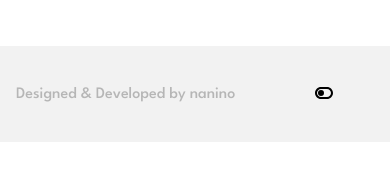
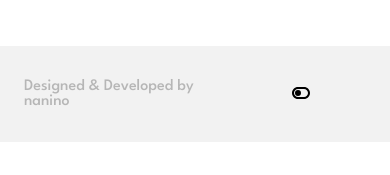
Before and after one commit to ike-nanino/contacts-app, a React (Create React App) app: page / in a window 390 px wide. Shown: the part 656-831 px from the top of the page. Built offline with nearby package versions, Linux system fonts and the light colour scheme.

Commit message:
Update home.css

```diff
--- a/src/home.css
+++ b/src/home.css
@@ -369,6 +369,6 @@ visibility: hidden;
 }
 
 .footer .designed {
-margin: 0 1rem;
+margin-left: 1.5rem;
 }
 }
```
